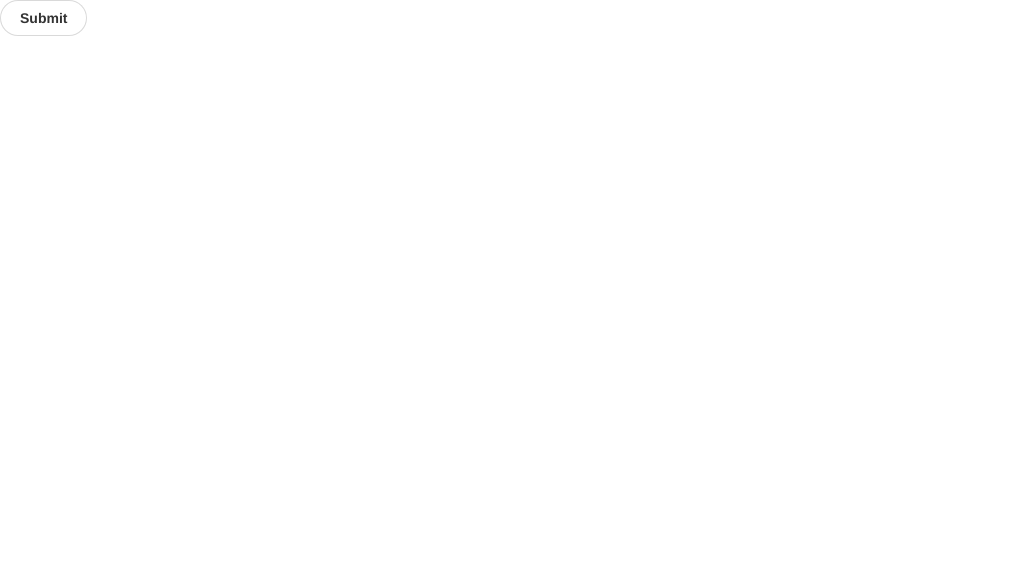
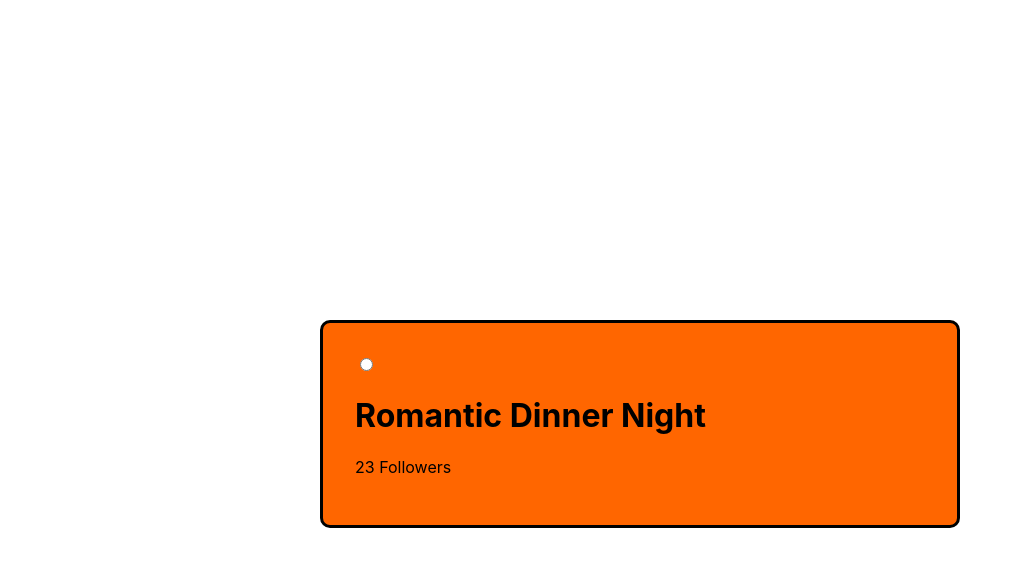
Before and after one commit to dacosio/integrated-project, a React (Create React App) app: page / in a window 1280 px wide. Shown: the top 566 px of the page, without its empty margins (0-1023 px from the left). Built offline with nearby package versions, Linux system fonts and the light colour scheme.

Commit message:
[For Review] Exercise/Yuki

```diff
--- a/src/App.js
+++ b/src/App.js
@@ -1,11 +1,27 @@
 import React from "react";
-import { Button } from "./components/base/Button/Button";
-function App() {
+import RadioButton from "./components/base/Button/Button";
+import CardNew from "./components/base/Button/cardNew";
+// function App() {
+//   return (
+//     <div className="App">
+//       <Button label="Submit" size="md" />
+//     </div>
+//   );
+// }
+
+
+// export default App;
+
+
+const App = () => {
   return (
-    <div className="App">
-      <Button label="Submit" size="md" />
+    <div className="App card-list">
+      <CardNew name="Romantic Dinner Night" position="23 followers" content="23 Followers"/>
     </div>
   );
-}
+};
+
+
+
 
 export default App;
--- a/src/components/base/Button/Button.jsx
+++ b/src/components/base/Button/Button.jsx
@@ -1,26 +1,53 @@
-import React from "react";
-import "./button.css";
+// import React from "react";
+// import "./button.css";
 
 /**
  * Primary UI component for user interaction
  */
-export const Button = ({ primary, backgroundColor, size, label, ...props }) => {
-  const mode = primary
-    ? "storybook-button--primary"
-    : "storybook-button--secondary";
+// export const Button = ({ primary, backgroundColor, size, label, ...props }) => {
+//   const mode = primary
+//     ? "storybook-button--primary"
+//     : "storybook-button--secondary";
 
-  const onClickHandler = () => console.log("I got click handler");
+//   const onClickHandler = () => console.log("I got click handler");
+//   return (
+//     <button
+//       type="button"
+//       className={["storybook-button", `storybook-button--${size}`, mode].join(
+//         " "
+//       )}
+//       onClick={onClickHandler}
+//       style={backgroundColor && { backgroundColor }}
+//       {...props}
+//     >
+//       {label}
+//     </button>
+//   );
+// };
+
+import React, { useState } from "react";
+
+
+const RadioButton = ({ onColorChange }) => {
+  const [selectedOption, setSelectedOption] = useState("");
+
+  const handleColorChange = (event) => {
+    const color = event.target.value;
+    setSelectedOption(color);
+    onColorChange(color); // Call the callback function in the parent component
+  };
+
   return (
-    <button
-      type="button"
-      className={["storybook-button", `storybook-button--${size}`, mode].join(
-        " "
-      )}
-      onClick={onClickHandler}
-      style={backgroundColor && { backgroundColor }}
-      {...props}
-    >
-      {label}
-    </button>
+    <div>
+        <input
+          type="radio"
+          value="red"
+          checked={selectedOption === "red"}
+          onChange={handleColorChange}
+        />
+
+  </div>
   );
-};
+}
+
+export default RadioButton;
--- /dev/null
+++ b/src/components/base/Button/card.css
@@ -0,0 +1,7 @@
+.card-wrapper{
+    background-color: rgb(255, 102, 0);
+    padding: 2rem;
+    margin: 20rem;
+    border-radius: 10px;
+    border: 3px solid black;
+}
--- /dev/null
+++ b/src/components/base/Button/cardNew.jsx
@@ -0,0 +1,28 @@
+
+import RadioButton from "./Button";
+import "./card.css";
+import React, { useState } from "react";
+
+
+export const CardNew = ({ name, content }) => {
+    const [backgroundColor, setBackgroundColor] = useState("");
+        const handleColorChange = (color) => {
+            setBackgroundColor(color);
+    };
+
+  return (
+    <div className="card-wrapper" style={{ backgroundColor: backgroundColor }}>
+      <div className="card-button-wrapper">
+        <RadioButton onColorChange={handleColorChange} />
+      </div>
+      <div className="card-name-wrapper">
+        <h1>{name}</h1>
+      </div>
+      <div className="card-content-wrapper">
+        <p>{content}</p>
+      </div>
+    </div>
+  );
+};
+
+export default CardNew;
```
